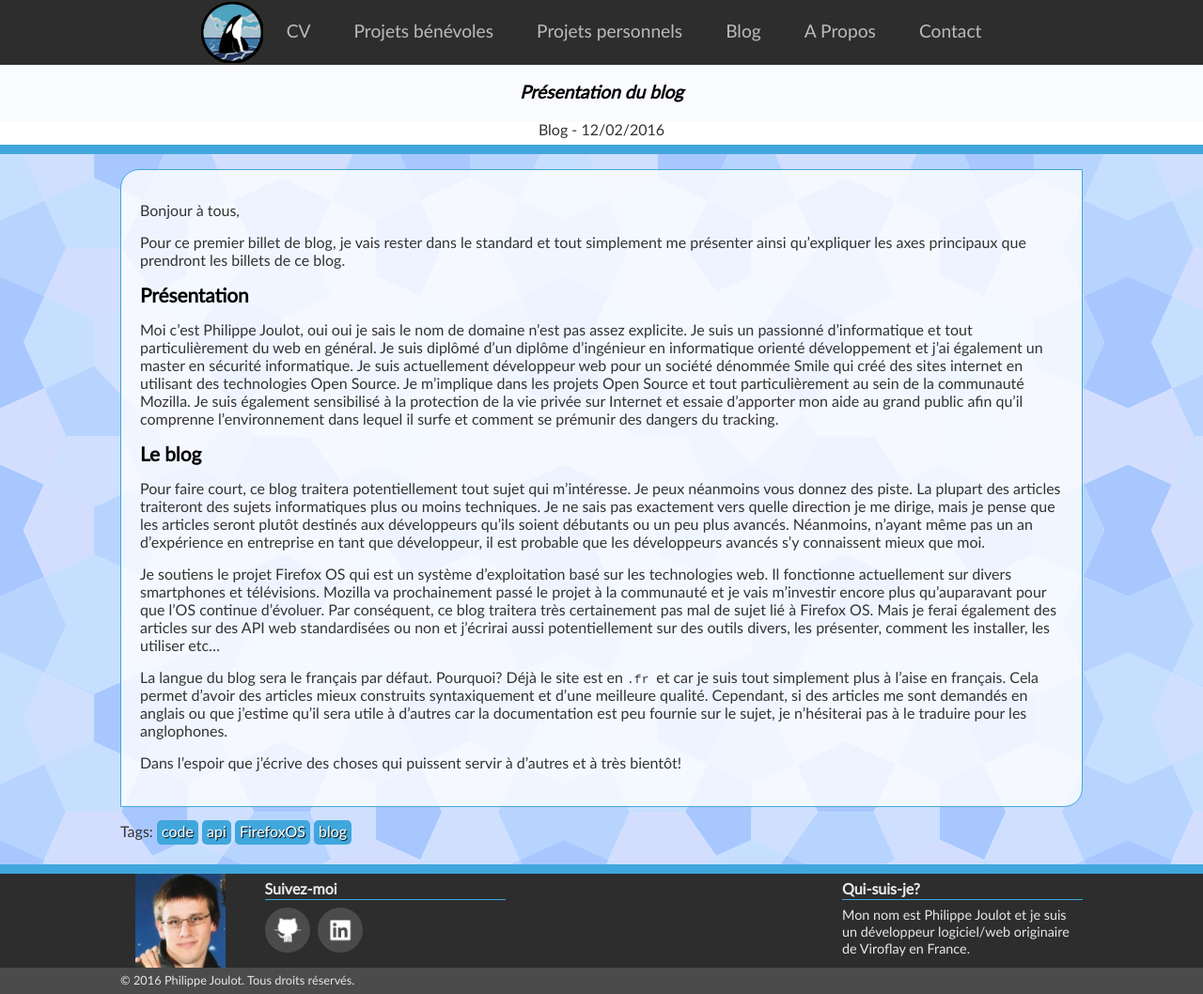
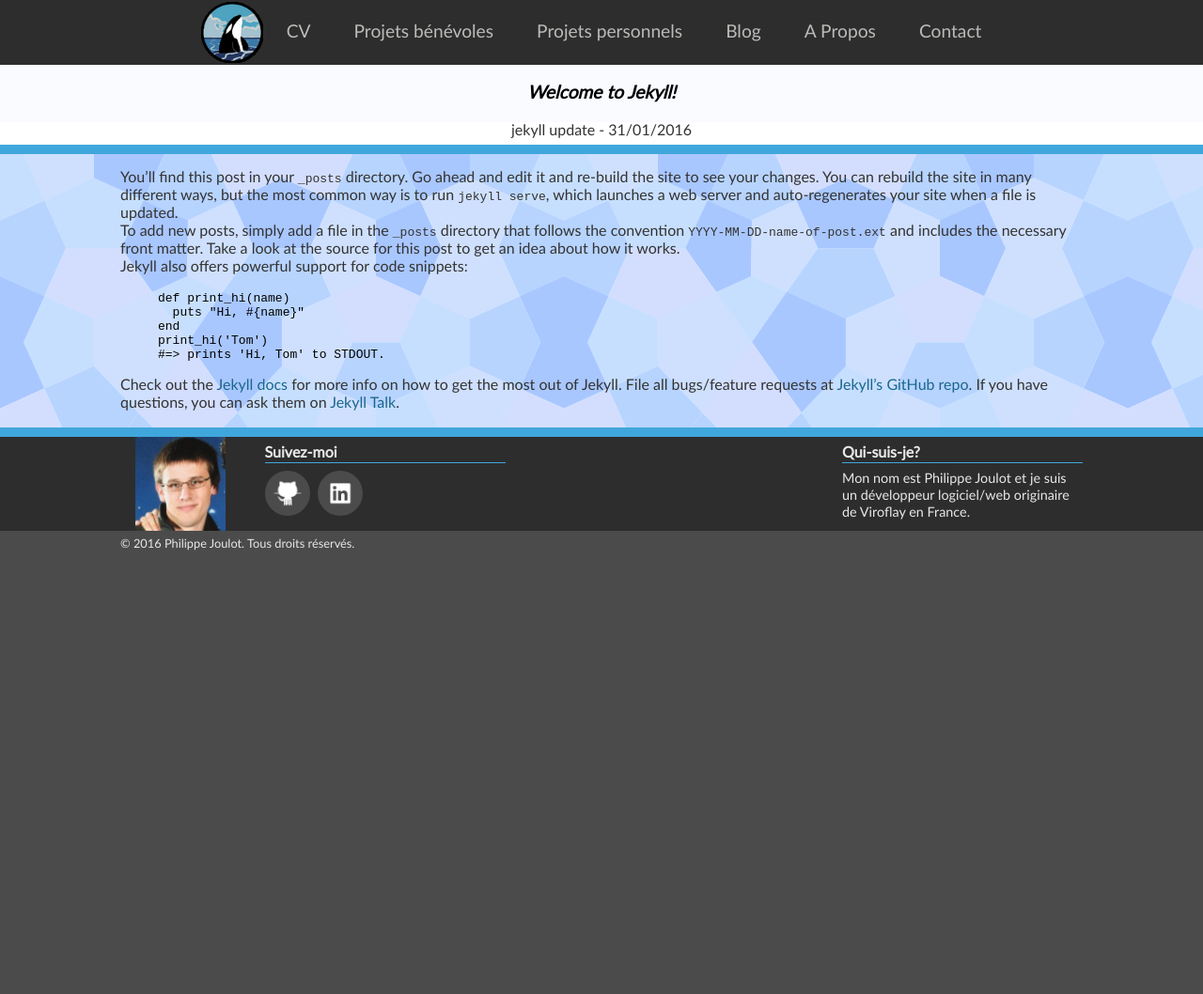
Before and after one commit to pjoulot/siteperso, a Jekyll site: the page built from _posts/2016-01-31-welcome-to-jekyll.markdown, in a window 1280 px wide. Shown: the whole page at 94% size. Built offline with Jekyll 4.4.1, drawn with Linux system fonts in a browser that asks for light colours; after the commit the page ends 900 px from its top, so only the background shows below that.

Commit message:
Revert "Finalize the website, just need some work on url rewriting"
This reverts commit fd2f544c123aa2ec5595db93d029e575ecc5a14e.

```diff
--- a/_config.yml
+++ b/_config.yml
@@ -20,9 +20,6 @@
 paginate_path: "/blog/page:num/"
 
 # Build settings
-permalink: none
 markdown: kramdown
-kramdown:
-  input: GFM
 sass:
-  style: compressed
+    style: compressed
--- a/_layouts/post.html
+++ b/_layouts/post.html
@@ -19,11 +19,5 @@
   <div class="post-content" itemprop="articleBody">
     {{ content }}
   </div>
-  <p>
-    Tags:
-    {% for tag in page.tags %}
-      <span class="post-tag">{{tag}}</span>
-    {% endfor %}
-  </p>
 </div>
 </article>
--- a/_posts/2016-01-31-welcome-to-jekyll.markdown
+++ b/_posts/2016-01-31-welcome-to-jekyll.markdown
@@ -1,26 +1,25 @@
 ---
 layout: post
-title:  "Présentation du blog"
-date:   2016-02-12 20:00:00 +0100
-categories: Blog
-tags: code api FirefoxOS blog
-resume: "Premier billet pour faire une petite présentation de mon parcours et pour expliquer les buts et les sujets principaux que traitera le présent blog."
-icon: "/assets/images/philippejoulotlogo_300.png"
+title:  "Welcome to Jekyll!"
+date:   2016-01-31 18:28:00 +0100
+categories: jekyll update
 ---
-Bonjour à tous,
+You’ll find this post in your `_posts` directory. Go ahead and edit it and re-build the site to see your changes. You can rebuild the site in many different ways, but the most common way is to run `jekyll serve`, which launches a web server and auto-regenerates your site when a file is updated.
 
-Pour ce premier billet de blog, je vais rester dans le standard et tout simplement me présenter ainsi qu'expliquer les axes principaux que prendront les billets de ce blog.
+To add new posts, simply add a file in the `_posts` directory that follows the convention `YYYY-MM-DD-name-of-post.ext` and includes the necessary front matter. Take a look at the source for this post to get an idea about how it works.
 
-<h2>Présentation</h2>
+Jekyll also offers powerful support for code snippets:
 
-Moi c'est Philippe Joulot, oui oui je sais le nom de domaine n'est pas assez explicite. Je suis un passionné d'informatique et tout particulièrement du web en général. Je suis diplômé d'un diplôme d'ingénieur en informatique orienté développement et j'ai également un master en sécurité informatique. Je suis actuellement développeur web pour un société dénommée Smile qui créé des sites internet en utilisant des technologies Open Source. Je m'implique dans les projets Open Source et tout particulièrement au sein de la communauté Mozilla. Je suis également sensibilisé à la protection de la vie privée sur Internet et essaie d'apporter mon aide au grand public afin qu'il comprenne l'environnement dans lequel il surfe et comment se prémunir des dangers du tracking.
+{% highlight ruby %}
+def print_hi(name)
+  puts "Hi, #{name}"
+end
+print_hi('Tom')
+#=> prints 'Hi, Tom' to STDOUT.
+{% endhighlight %}
 
-<h2>Le blog</h2>
+Check out the [Jekyll docs][jekyll-docs] for more info on how to get the most out of Jekyll. File all bugs/feature requests at [Jekyll’s GitHub repo][jekyll-gh]. If you have questions, you can ask them on [Jekyll Talk][jekyll-talk].
 
-Pour faire court, ce blog traitera potentiellement tout sujet qui m'intéresse. Je peux néanmoins vous donnez des piste. La plupart des articles traiteront des sujets informatiques plus ou moins techniques. Je ne sais pas exactement vers quelle direction je me dirige, mais je pense que les articles seront plutôt destinés aux développeurs qu'ils soient débutants ou un peu plus avancés. Néanmoins, n'ayant même pas un an d'expérience en entreprise en tant que développeur, il est probable que les développeurs avancés s'y connaissent mieux que moi.
-
-Je soutiens le projet Firefox OS qui est un système d'exploitation basé sur les technologies web. Il fonctionne actuellement sur divers smartphones et télévisions. Mozilla va prochainement passé le projet à la communauté et je vais m'investir encore plus qu'auparavant pour que l'OS continue d'évoluer. Par conséquent, ce blog traitera très certainement pas mal de sujet lié à Firefox OS. Mais je ferai également des articles sur des API web standardisées ou non et j'écrirai aussi potentiellement sur des outils divers, les présenter, comment les installer, les utiliser etc...
-
-La langue du blog sera le français par défaut. Pourquoi? Déjà le site est en `.fr ` et car je suis tout simplement plus à l'aise en français. Cela permet d'avoir des articles mieux construits syntaxiquement et d'une meilleure qualité. Cependant, si des articles me sont demandés en anglais ou que j'estime qu'il sera utile à d'autres car la documentation est peu fournie sur le sujet, je n'hésiterai pas à le traduire pour les anglophones.
-
-Dans l'espoir que j'écrive des choses qui puissent servir à d'autres et à très bientôt!
+[jekyll-docs]: http://jekyllrb.com/docs/home
+[jekyll-gh]:   https://github.com/jekyll/jekyll
+[jekyll-talk]: https://talk.jekyllrb.com/
--- a/css/main.scss
+++ b/css/main.scss
@@ -110,7 +110,6 @@
 	display: flex;
 	flex-direction: row;
 	flex-wrap: nowrap;
-	min-height: 55vh;
 }
 
 #dashContent.dashAccueil {
@@ -186,7 +185,6 @@
 	padding-left: 10%;
 	padding-top: 1em;
 	padding-bottom: 1em;
-	min-height: 50vh;
 }
 
 h2 {
@@ -324,7 +322,7 @@
 	float: right;
 }
 
-#dashContent .presentation p, #dashContent .text-block p {
+#dashContent .presentation p {
 	text-align: left;
 	font-weight: normal;
 	margin-top: 15px;
@@ -438,10 +436,6 @@
   padding: 10px;
 }
 
-.post-entry p {
-  margin-bottom: 10px;
-}
-
 .post-infos {
   float: right;
 }
@@ -463,20 +457,6 @@
   background-color: white;
   text-align: center;
 padding-bottom: 5px;
-}
-
-.post-content {
-  background-color: rgba(255,255,255,0.8);
-  border: 1px solid #40a7dc;
-  padding: 20px;
-  border-bottom-right-radius: 20px;
-  border-top-left-radius: 20px;
-  margin-bottom: 10px;
-}
-
-.post-content p {
-  margin-top: 15px;
-  margin-bottom: 15px;
 }
 
 body .contentBack .tableClass.tableCV tr td {
--- a/cv.html
+++ b/cv.html
@@ -120,12 +120,6 @@
 		Développement web - Drupal (PHP, Javascript, HTML, CSS)
 		</td>
 	</tr>
-	<tr>
-		<td>Septembre 2015 à maintenant</td>
-		<td>Ingénieur étude et développement chez Smile<br/>
-		Développement web - Drupal (PHP, Javascript, HTML, CSS)
-		</td>
-	</tr>
 </table>
 </div>
 
```
Also changed, not shown: blog/index.html (+3 -7 lines), contact.html (deleted, +0 -16 lines).
